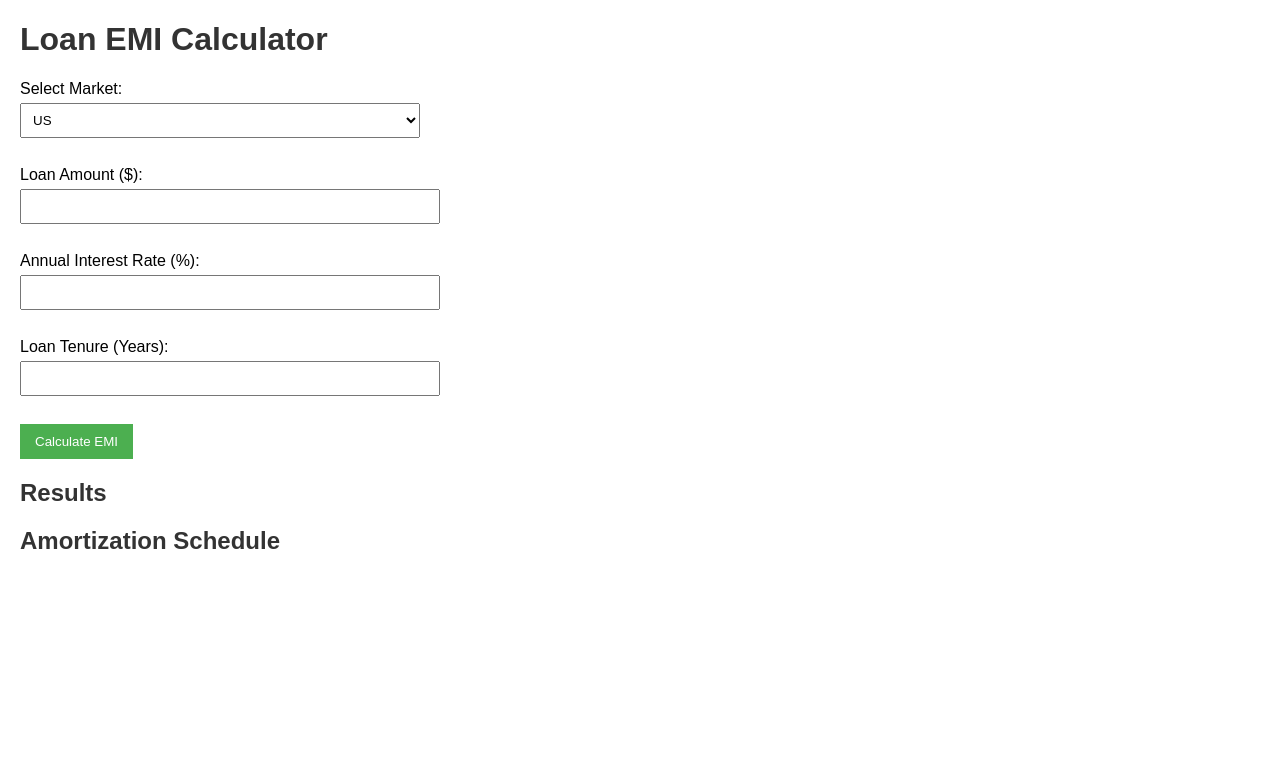
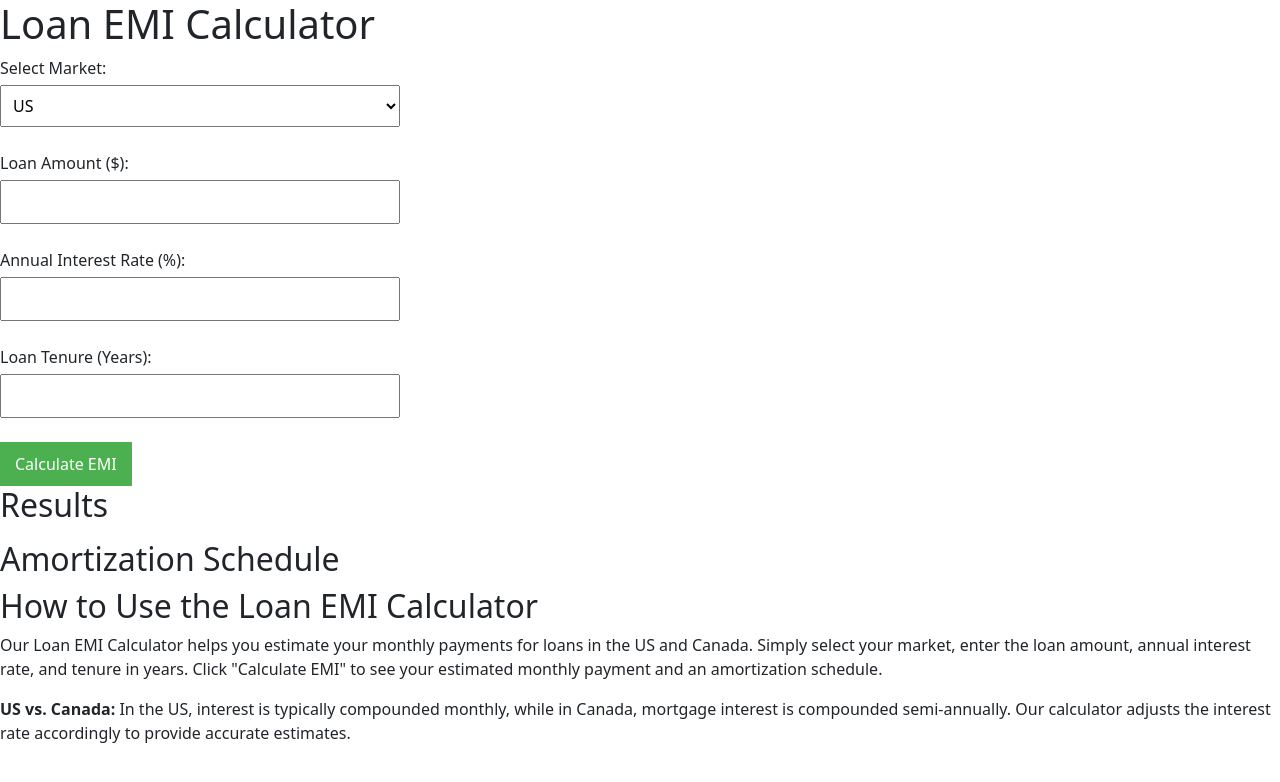
Before and after one commit to Sudzv1606/emi-calculator, a plain HTML site: page index.html in a window 1280 px wide. Drawn offline with nearby package versions, Linux system fonts and the light colour scheme.

Commit message:
Add files via upload

```diff
--- a/index.html
+++ b/index.html
@@ -1,10 +1,13 @@
 <!DOCTYPE html>
 <html lang="en">
 <head>
+    <meta name="description" content="Calculate your loan EMI for US and Canada with our free online calculator. Includes amortization schedule.">
+    <meta name="keywords" content="loan EMI calculator, mortgage calculator, US loan calculator, Canada mortgage calculator">
     <meta charset="UTF-8">
     <meta name="viewport" content="width=device-width, initial-scale=1.0">
     <title>Loan EMI Calculator for US and Canada</title>
     <link rel="stylesheet" href="styles.css">
+    <link href="https://cdn.jsdelivr.net/npm/bootstrap@5.3.0/dist/css/bootstrap.min.css" rel="stylesheet">
 </head>
 <body>
     <h1>Loan EMI Calculator</h1>
@@ -31,6 +34,9 @@
     <p id="emi-result"></p>
     <h2>Amortization Schedule</h2>
 <table id="amortization-table" style="display:none;">
+    <h2>How to Use the Loan EMI Calculator</h2>
+    <p>Our Loan EMI Calculator helps you estimate your monthly payments for loans in the US and Canada. Simply select your market, enter the loan amount, annual interest rate, and tenure in years. Click "Calculate EMI" to see your estimated monthly payment and an amortization schedule.</p>
+    <p><strong>US vs. Canada:</strong> In the US, interest is typically compounded monthly, while in Canada, mortgage interest is compounded semi-annually. Our calculator adjusts the interest rate accordingly to provide accurate estimates.</p>
     <thead>
         <tr>
             <th>Month</th>
```
